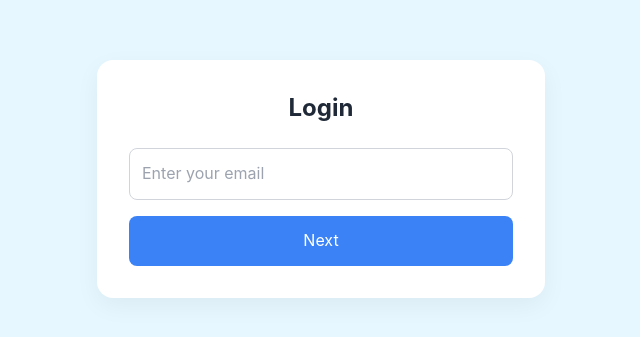
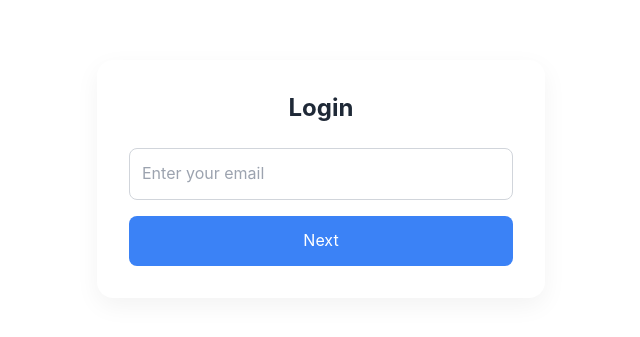
Before and after one commit to husknet/KOK-pajay, a Next.js app: page / in a window 1280 px wide. Shown: the part 221-558 px from the top of the page, without its empty margins (319-959 px from the left). Built offline with nearby package versions, Linux system fonts and the light colour scheme.

Commit message:
Update globals.css

```diff
--- a/styles/globals.css
+++ b/styles/globals.css
@@ -52,7 +52,7 @@ input {
   justify-content: center;
   min-height: 100vh;
   padding: 1rem;
-  background-color: #e6f7ff;
+  background-color: transparent;
 }
 
 /* White, centered card for login */
```
